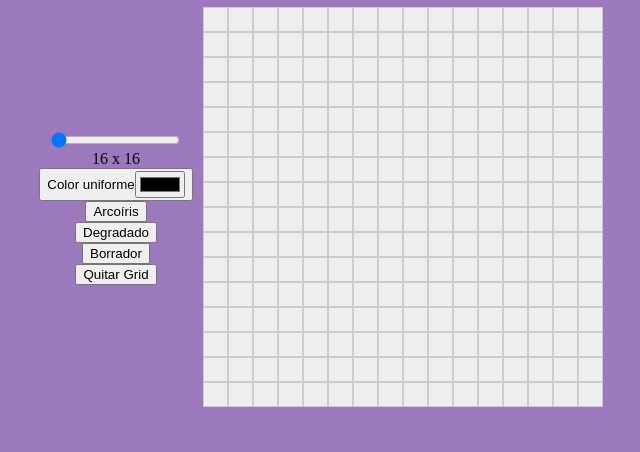
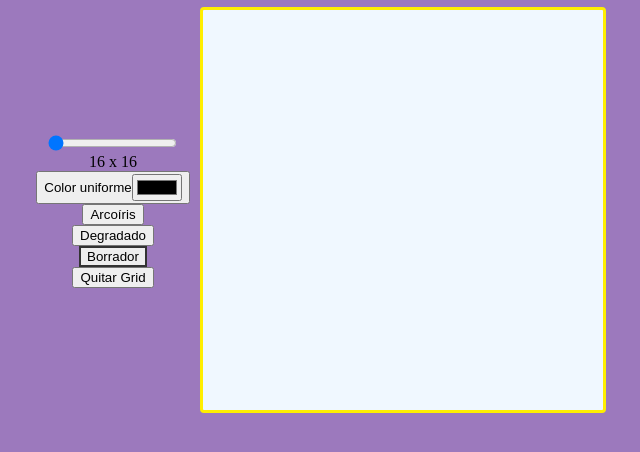
Before and after one commit to NANANAIM/Etch-a-Sketch, a plain HTML site: page index.html in a window 1280 px wide. Both pictures are taken after a click on the button "Borrador". Shown: the part 90-542 px from the top of the page, without its empty margins (324-964 px from the left). Drawn offline with Linux system fonts and the light colour scheme; a web font is replaced by a local one.

Commit message:
Implement grid toggle functionality and enhance eraser mode behavior

```diff
--- a/javascript.js
+++ b/javascript.js
@@ -1,3 +1,18 @@
+// Alternar el borde de los cuadros (grid) al pulsar el botón
+let gridVisible = true;
+const toggleGridBtn = document.getElementById('toggle-grid');
+toggleGridBtn.addEventListener('click', toggleGrid);
+
+//////////////
+
+/////////////
+
+function toggleGrid() {
+  gridVisible = !gridVisible;
+  document.querySelectorAll('.container-celda').forEach(celda => {
+    celda.style.border = gridVisible ? '1px solid #ccc' : '0';
+  });
+}
 const gridContainer = document.getElementById('grid-container');
 const gridSizeInput = document.getElementById('grid-size');
 const gridSizeValue = document.getElementById('grid-size-value');
@@ -7,11 +22,27 @@ let currentColor = '#000000';
 const colorPicker = document.getElementById('color-picker');
 colorPicker.oninput = (e) => currentColor = e.target.value;
 
+
+//funcion para borrador
+let eraserMode = false;
+const eraserBtn = document.getElementById('eraser-mode');
+
+eraserBtn.addEventListener('click', () => {
+  eraserMode = !eraserMode;
+  eraserBtn.classList.toggle('active', eraserMode);
+});
+
 function handleCellHover(e) {
-  e.target.style.backgroundColor = currentColor;
+  if (eraserMode) {
+    e.target.style.backgroundColor = '#EEEEEE';
+  } else {
+    e.target.style.backgroundColor = currentColor;
+  }
 }
 
-//funcion para quitar el grid
+//funcion para arcoiris
+let
+
 
 function crearGrid(size) {
   // Limpiar el grid anterior
--- a/styles.css
+++ b/styles.css
@@ -33,6 +33,8 @@ body{
 
 #grid-container {
     display: grid;
+    border: 3px solid #ffee00;
+    border-radius: 4px;
 
     width: 400px;
     height: 400px;
@@ -41,11 +43,12 @@ body{
     background-color: aliceblue;
 }
 
-#grid-container .container-celda {
+.container-celda {
     width: 100%;
+
     height: 100%;
     box-sizing: border-box;
-    background: #eee;
+    background: #EEEEEE;
     border: 1px solid #ccc;
 }
 
@@ -53,3 +56,8 @@ body{
     display: flex;
     align-items: center;
 }
+
+#eraser-mode.active {
+  background: #EEEEEE;
+  border: 2px solid #333;
+}
```
